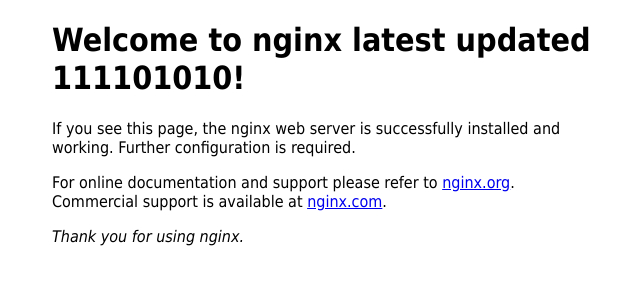
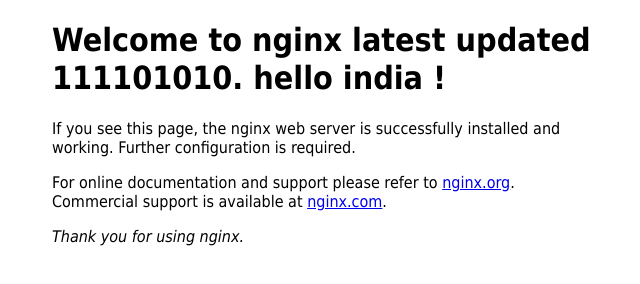
Before and after one commit to indar99/GKE-App-Deployment-CICD, a plain HTML site: page index.html in a window 1280 px wide. Shown: the whole page, without its empty margins (308-948 px from the left). Drawn offline with Linux system fonts and the light colour scheme.

Commit message:
Update index.html

```diff
--- a/index.html
+++ b/index.html
@@ -11,7 +11,7 @@
 </style>
 </head>
 <body>
-<h1>Welcome to nginx latest updated 111101010!</h1>
+<h1>Welcome to nginx latest updated 111101010. hello india !</h1>
 <p>If you see this page, the nginx web server is successfully installed and
 working. Further configuration is required.</p>
 
```
